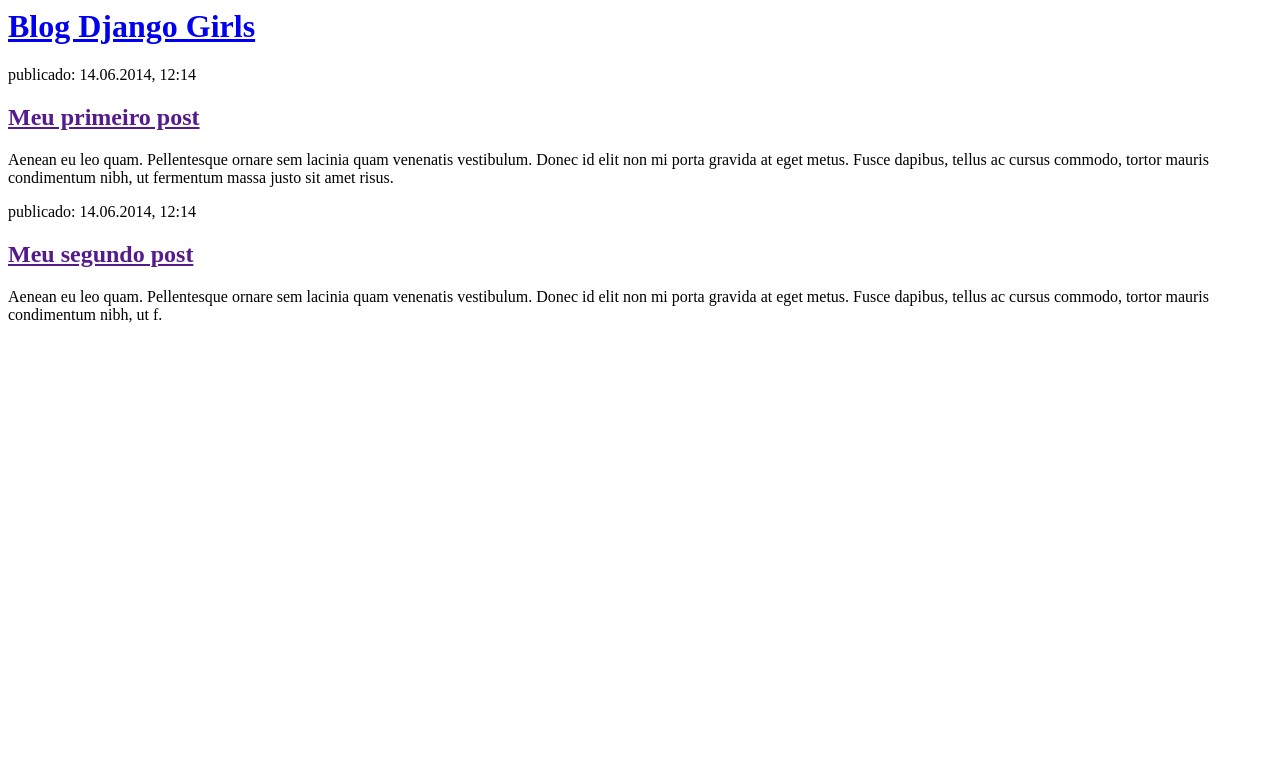
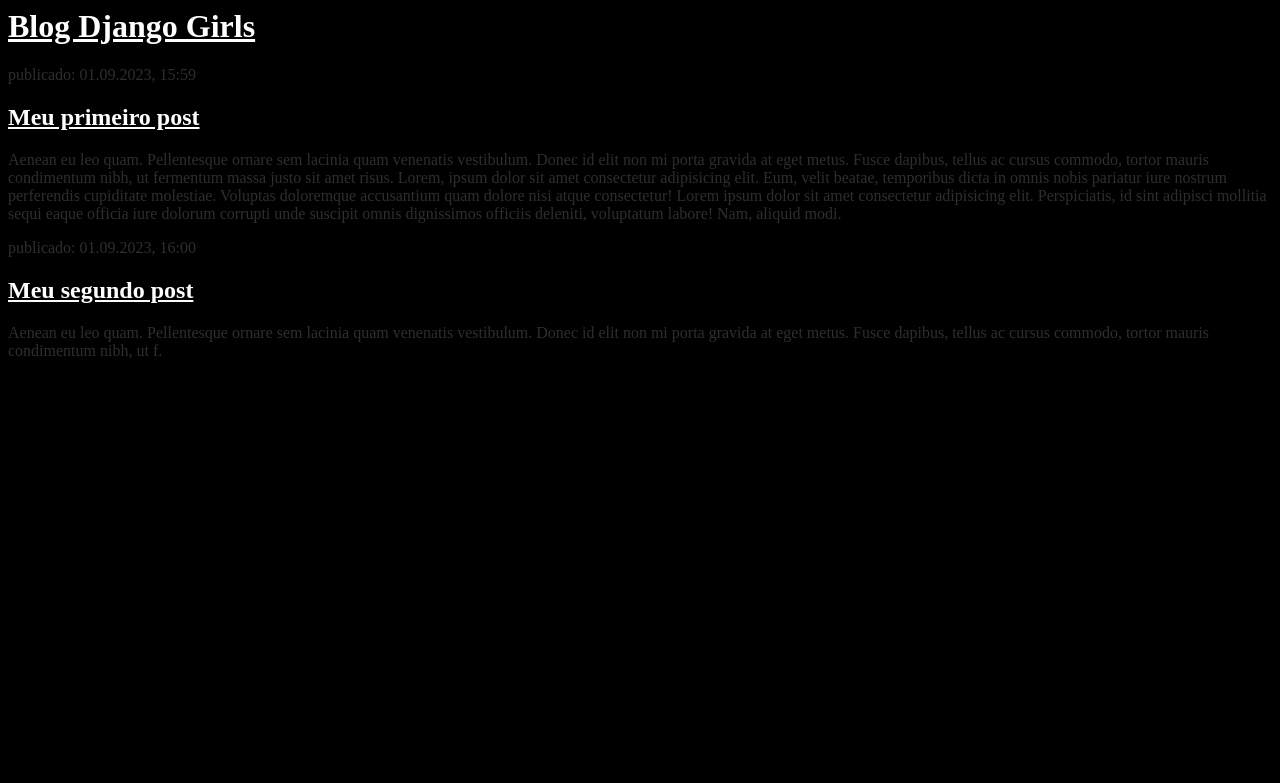
Before and after one commit to JoseM4ria/my-first-blog, a Django app: page / in a window 1280 px wide. Shown: the top 783 px of the page. Run offline with Django 3.2, Linux system fonts and the light colour scheme.

Commit message:
Modifiquei o html para testar

```diff
--- a/blog/templates/blog/post_list.html
+++ b/blog/templates/blog/post_list.html
@@ -1,20 +1,33 @@
 <html>
     <head>
-        <title>Blog Django Girls</title>
+        <title>Primeiro Projeto Django</title>
+        <style>
+            body{
+                background-color: black;
+            }
+
+        a{
+            color:white ;
+        }
+
+            div{
+                color: rgb(45, 46, 46);
+            }
+        </style>
     </head>
     <body>
-        <div>
+        <div class="pos">
             <h1><a href="/">Blog Django Girls</a></h1>
         </div>
 
-        <div>
-            <p>publicado: 14.06.2014, 12:14</p>
+        <div class="pos">
+            <p>publicado: 01.09.2023, 15:59</p>
             <h2><a href="">Meu primeiro post</a></h2>
-            <p>Aenean eu leo quam. Pellentesque ornare sem lacinia quam venenatis vestibulum. Donec id elit non mi porta gravida at eget metus. Fusce dapibus, tellus ac cursus commodo, tortor mauris condimentum nibh, ut fermentum massa justo sit amet risus.</p>
+            <p>Aenean eu leo quam. Pellentesque ornare sem lacinia quam venenatis vestibulum. Donec id elit non mi porta gravida at eget metus. Fusce dapibus, tellus ac cursus commodo, tortor mauris condimentum nibh, ut fermentum massa justo sit amet risus. Lorem, ipsum dolor sit amet consectetur adipisicing elit. Eum, velit beatae, temporibus dicta in omnis nobis pariatur iure nostrum perferendis cupiditate molestiae. Voluptas doloremque accusantium quam dolore nisi atque consectetur! Lorem ipsum dolor sit amet consectetur adipisicing elit. Perspiciatis, id sint adipisci mollitia sequi eaque officia iure dolorum corrupti unde suscipit omnis dignissimos officiis deleniti, voluptatum labore! Nam, aliquid modi.</p>
         </div>
 
-        <div>
-            <p>publicado: 14.06.2014, 12:14</p>
+        <div class="pos">
+            <p>publicado: 01.09.2023, 16:00</p>
             <h2><a href="">Meu segundo post</a></h2>
             <p>Aenean eu leo quam. Pellentesque ornare sem lacinia quam venenatis vestibulum. Donec id elit non mi porta gravida at eget metus. Fusce dapibus, tellus ac cursus commodo, tortor mauris condimentum nibh, ut f.</p>
         </div>
```
